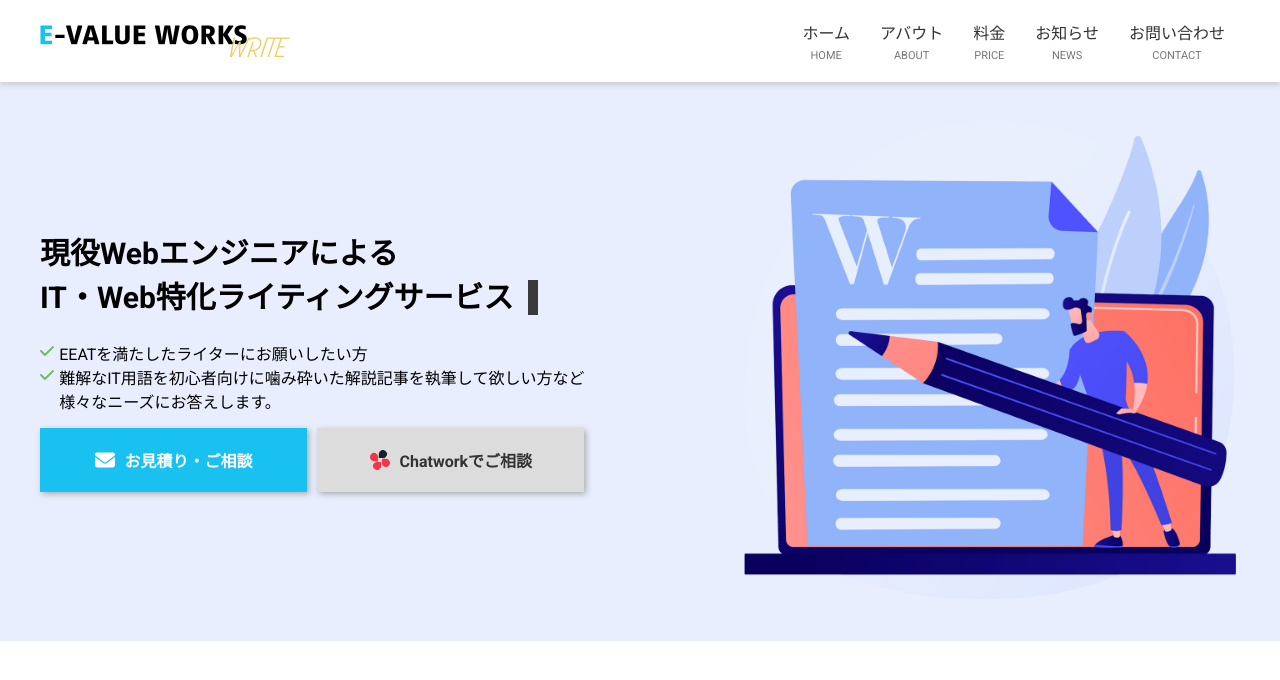
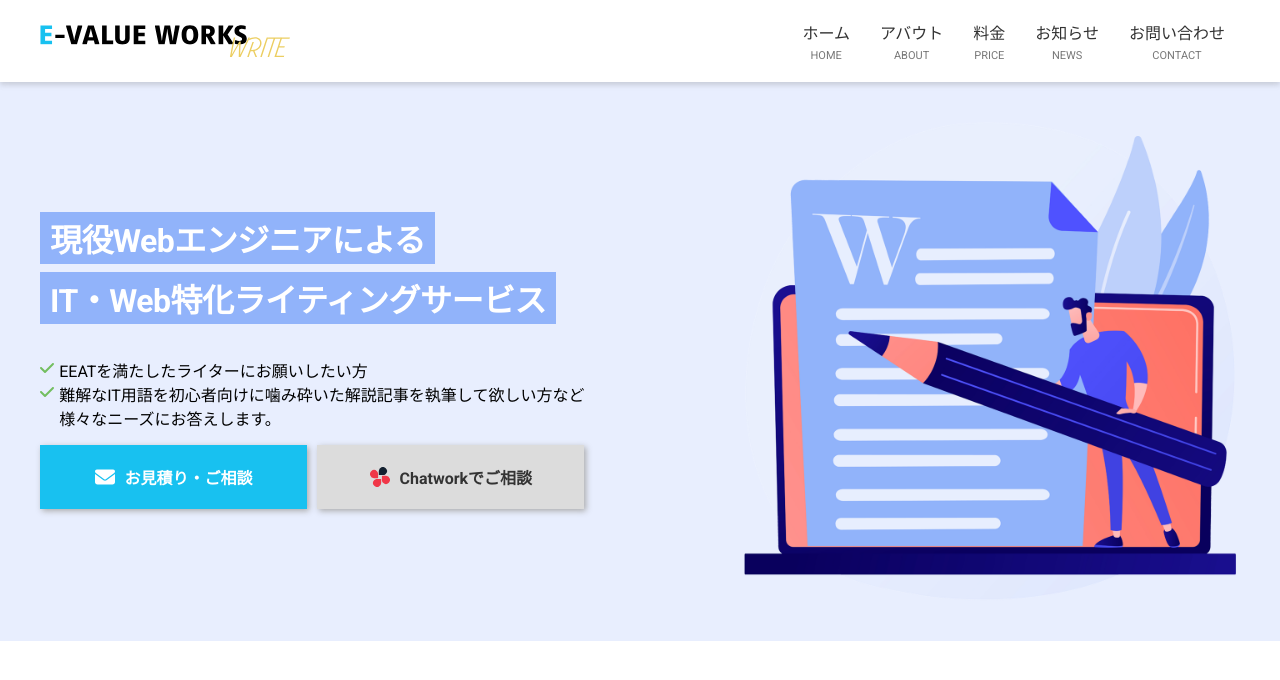
Before and after one commit to ryouslash/e-valueworks-write, a React (Vite) app: page / in a window 1280 px wide. Shown: the top 680 px of the page. Built offline with nearby package versions, Linux system fonts and the light colour scheme.

Commit message:
Font Awesomeの著作権表記

```diff
--- /dev/null
+++ b/src/components/common/FadeInAfterDelay.jsx
@@ -0,0 +1,32 @@
+// FadeInWithTimer.jsx
+import styled from "styled-components";
+import { useState, useEffect } from "react";
+
+const FadeInAfterDelay = ({ children, delay = 0 }) => {
+  const [isVisible, setIsVisible] = useState(false);
+
+  useEffect(() => {
+    const timer = setTimeout(() => setIsVisible(true), delay);
+
+    return () => clearTimeout(timer);
+  }, []);
+
+  return (
+    <StyledFadeInAfterDelay className={isVisible ? "is-active" : ""}>
+      {children}
+    </StyledFadeInAfterDelay>
+  );
+};
+
+const StyledFadeInAfterDelay = styled.div`
+  opacity: 0;
+  transform: translateY(20px);
+  transition: 0.5s;
+
+  &.is-active {
+    opacity: 1;
+    transform: translateY(0);
+  }
+`;
+
+export default FadeInAfterDelay;
--- a/src/components/common/FadeInElement.jsx
+++ b/src/components/common/FadeInOnScroll.jsx
@@ -2,21 +2,21 @@ import styled from "styled-components";
 
 import useFadeInOnScroll from "/src/hooks/useFadeInOnScroll.jsx";
 
-const FadeInElement = ({ children, delay }) => {
+const FadeInOnScroll = ({ children, delay }) => {
   const { ref, isVisible } = useFadeInOnScroll();
 
   return (
-    <StyledFadeInElement
+    <StyledFadeInOnScroll
       ref={ref}
       className={isVisible ? "is-active" : ""}
       $delay={delay}
     >
       {children}
-    </StyledFadeInElement>
+    </StyledFadeInOnScroll>
   );
 };
 
-const StyledFadeInElement = styled.div`
+const StyledFadeInOnScroll = styled.div`
   opacity: 0;
   transform: translateY(20px);
   transition: 0.5s;
@@ -28,4 +28,4 @@ const StyledFadeInElement = styled.div`
   }
 `;
 
-export default FadeInElement;
+export default FadeInOnScroll;
--- a/src/components/common/TypingTextH1.jsx
+++ b/src/components/common/TypingTextH1.jsx
@@ -4,7 +4,7 @@ import { media } from "/src/assets/js/mediaquery.js";
 
 const TypingTextH1 = ({ text }) => {
   const [displayedText, setDisplayedText] = useState("");
-
+  const [isTypingFinished, setIsTypingFinished] = useState(false);
   const indexRef = useRef(0);
 
   useEffect(() => {
@@ -15,6 +15,7 @@ const TypingTextH1 = ({ text }) => {
         indexRef.current += 1;
       } else {
         clearInterval(intervalId);
+        setIsTypingFinished(true); // タイピングが完了したことを設定
       }
     };
 
@@ -30,7 +31,9 @@ const TypingTextH1 = ({ text }) => {
     <StyledText>
       {displayedText.split("¥").map((line, index) => (
         <React.Fragment key={index}>
-          {line}
+          <StyledLine $isTypingFinished={isTypingFinished} $delay={index * 0.5}>
+            {line}
+          </StyledLine>
           {index < displayedText.split("¥").length - 1 && <br />}
         </React.Fragment>
       ))}
@@ -39,32 +42,36 @@ const TypingTextH1 = ({ text }) => {
 };
 
 const StyledText = styled.h1`
-  font-size: clamp(2rem, 1.8rem + 0.9375vw, 3.2rem);
+  font-size: clamp(1.7rem, 1.2rem + 1.5625vw, 3.2rem);
   font-weight: 700;
   margin-bottom: 0.8em;
+  letter-spacing: -0.5px;
 
   ${media.md`
     text-align: center;
   `}
+`;
 
-  @keyframes flashing {
-    0% {
-      opacity: 0;
-    }
-    50% {
-      opacity: 1;
-    }
-    100% {
-      opacity: 0;
-    }
-  }
+const StyledLine = styled.span`
+  position: relative;
+  overflow: hidden;
+  display: inline-block;
+  padding: 3px 10px;
+  color: ${({ $isTypingFinished }) =>
+    $isTypingFinished ? "#ffffff" : "inherit"};
+  transition: color 1s ease ${({ $delay }) => $delay}s; /* テキストの色の遅延 */
+  z-index: 1;
 
   &:after {
     content: "";
-    animation: flashing 1s linear infinite;
-    border-right: 10px solid #333;
-    margin-left: 0.5em;
-    opacity: 0;
+    position: absolute;
+    top: 0;
+    left: 0;
+    width: ${({ $isTypingFinished }) => ($isTypingFinished ? "100%" : "0")};
+    height: 100%;
+    background-color: #91b3fa; /* 背景色 */
+    transition: width 1s ease ${({ $delay }) => $delay}s; /* 背景色の遅延 */
+    z-index: -1;
   }
 `;
 
--- a/src/components/page/top/mv/Mv.jsx
+++ b/src/components/page/top/mv/Mv.jsx
@@ -6,7 +6,7 @@ import TypingTextH1 from "/src/components/common/TypingTextH1.jsx";
 import Container from "/src/components/common/Container.jsx";
 import MvBtns from "/src/components/page/top/mv/MvBtns.jsx";
 import MvLists from "/src/components/page/top/mv/MvLists.jsx";
-import FadeInElement from "/src/components/common/FadeInElement.jsx";
+import FadeInAfterDelay from "/src/components/common/FadeInAfterDelay.jsx";
 
 const Mv = () => {
   return (
@@ -14,12 +14,16 @@ const Mv = () => {
       <Container className="container">
         <div className="left">
           <TypingTextH1 text="現役Webエンジニアによる¥IT・Web特化ライティングサービス" />
-          <MvLists />
-          <p>様々なニーズにお答えします。</p>
-          <MvBtns />
+          <FadeInAfterDelay delay={3600}>
+            <MvLists />
+            <p>様々なニーズにお答えします。</p>
+          </FadeInAfterDelay>
+          <FadeInAfterDelay delay={4000}>
+            <MvBtns />{" "}
+          </FadeInAfterDelay>
         </div>
         <div className="right">
-          <img src={mvImg} alt="Main Visual" />
+          <img src={mvImg} alt="" />
         </div>
       </Container>
     </StyledMv>
```
Also changed, not shown: 1 other file (tests, documents, lock files or other folders).
